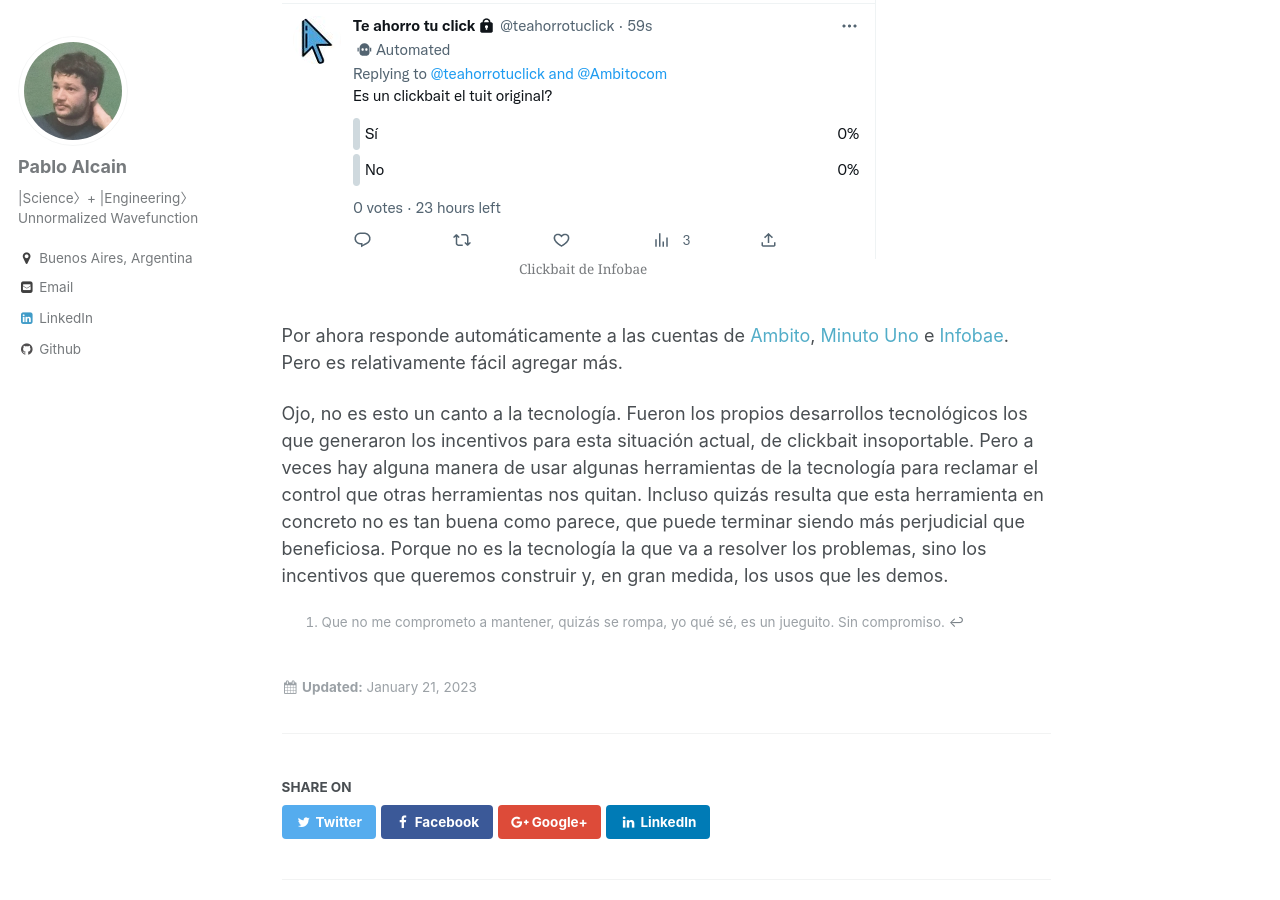
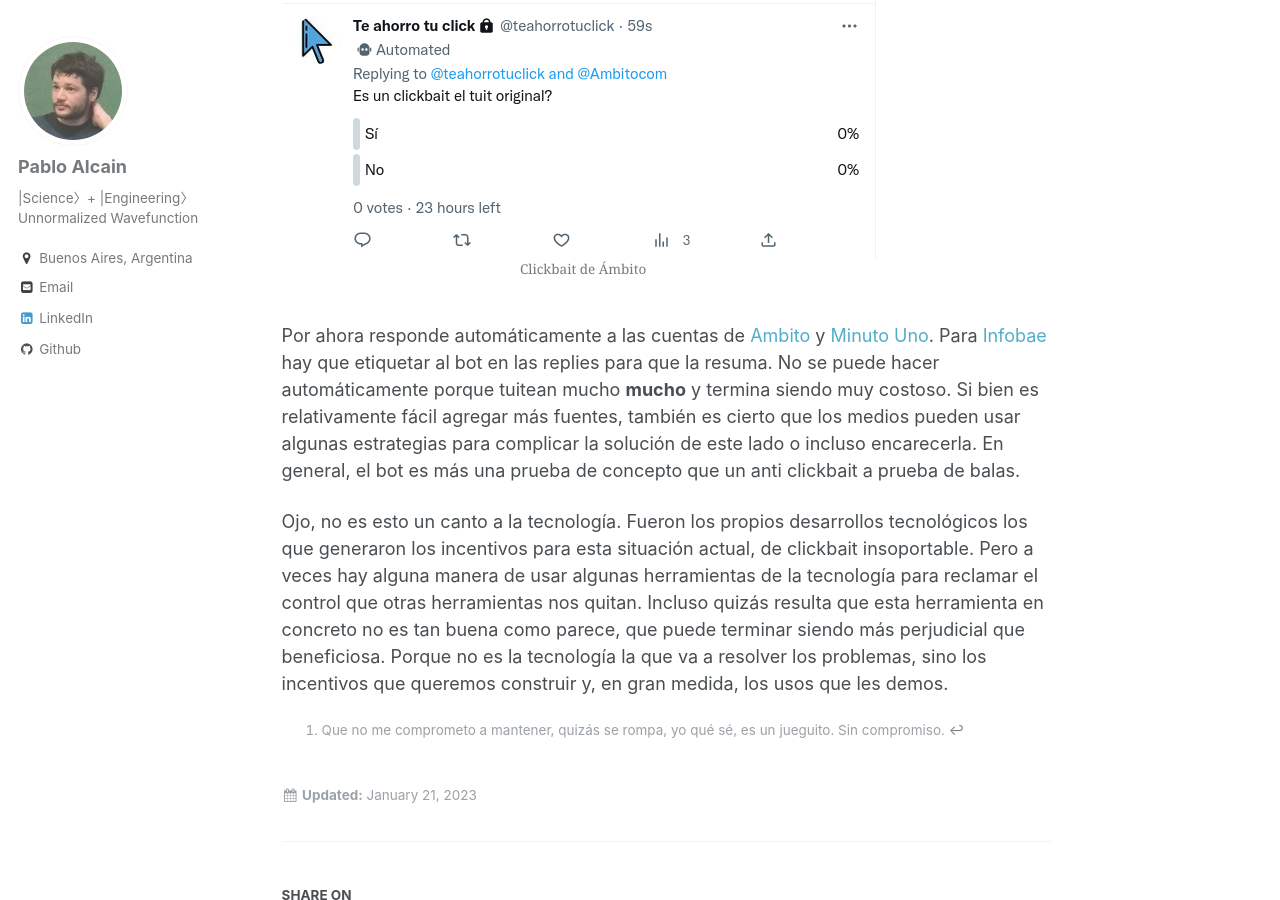
Before and after one commit to pabloalcain/pabloalcain.github.io, a Jekyll site: the page built from varios/_posts/2023-01-21-no-al-clickbait.md, in a window 1280 px wide and 900 px high, scrolled down 3642 px. Built offline with Jekyll 4.4.1, drawn with Linux system fonts in a browser that asks for light colours; comment, search, counter and statistics services are not loaded.

Commit message:
Cambios en cómo maneja infobae

```diff
--- a/varios/_posts/2023-01-21-no-al-clickbait.md
+++ b/varios/_posts/2023-01-21-no-al-clickbait.md
@@ -81,12 +81,15 @@
   src="{{site.url}}/assets/posts/no-al-clickbait/respuesta_ambito.png"
   alt="Dos tuits de Te Ahorro Un Click. Primer tuit: Tras el triunfo en los Globos de Oro, la película argentina Argentina, 1985 busca repetir la hazaña este domingo en los Critics' Choice Awards. Se emitirá en TNT y HBO Max desde las 21hs con comentarios de Ileana Rodríguez y Rafael Sarmiento. Segundo tuit: una encuesta por Sí o No preguntando si el tuit original es clickbait"
 />
-  <figcaption>Clickbait de Infobae</figcaption>
+  <figcaption>Clickbait de Ámbito</figcaption>
 </figure>
 
-Por ahora responde automáticamente a las cuentas de [Ambito](https://twitter.com/ambitocom),
-[Minuto Uno](https://twitter.com/minutounocom) e [Infobae](https://twitter.com/infobae). Pero es relativamente fácil
-agregar más.
+Por ahora responde automáticamente a las cuentas de [Ambito](https://twitter.com/ambitocom) y
+[Minuto Uno](https://twitter.com/minutounocom). Para [Infobae](https://twitter.com/infobae) hay que etiquetar al bot
+en las replies para que la resuma. No se puede hacer automáticamente porque tuitean mucho **mucho** y termina siendo
+muy costoso. Si bien es relativamente fácil agregar más fuentes, también es cierto que los medios pueden usar algunas
+estrategias para complicar la solución de este lado o incluso encarecerla. En general, el bot es más una prueba de
+concepto que un anti clickbait a prueba de balas.
 
 Ojo, no es esto un canto a la tecnología. Fueron los propios desarrollos tecnológicos los que generaron los incentivos
 para esta situación actual, de clickbait insoportable. Pero a veces hay alguna manera de usar algunas herramientas de la
```
